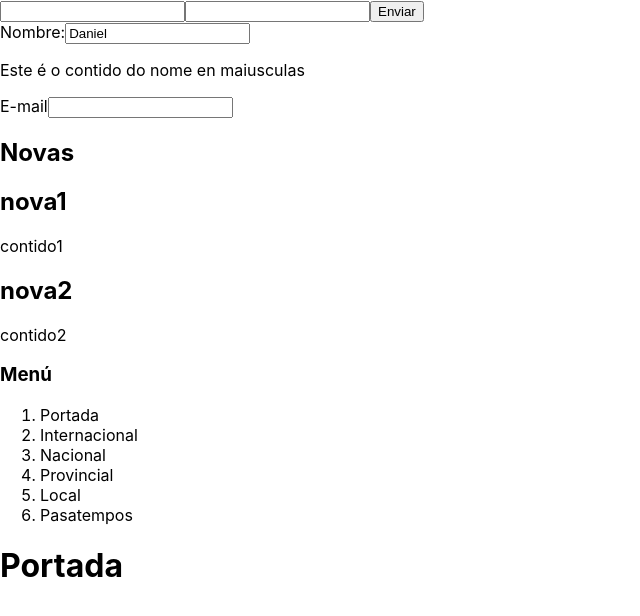
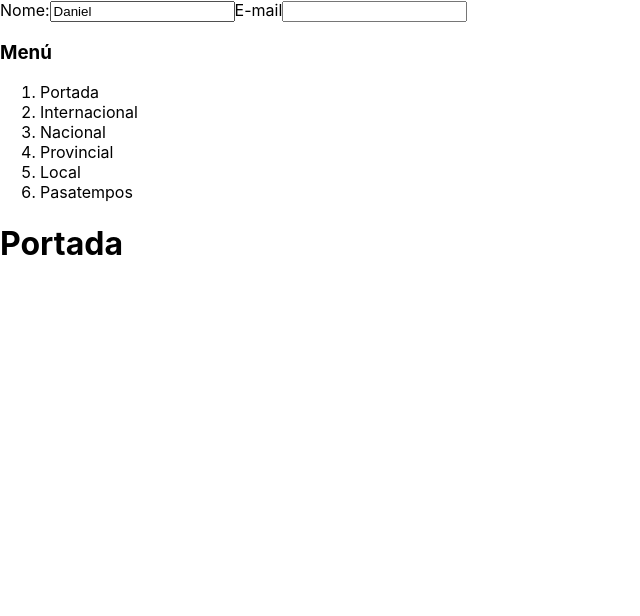
Before and after one commit to JuanJoseGitHub/ReactXornal, a React (Create React App) app: page / in a window 1280 px wide. Shown: the top 616 px of the page, without its empty margins (0-640 px from the left). Built offline with nearby package versions, Linux system fonts and the light colour scheme.

Commit message:
Ordear Nova e Rexistro

```diff
--- a/src/App.js
+++ b/src/App.js
@@ -1,31 +1,12 @@
 import './App.css';
-import './components/login/Login'
-import Login from './components/login/Login';
-import Nova from './components/nova/Nova';
 import Rexistro from './components/rexistro/Rexistro';
 import Navegador from './components/vistas/Navegador';
 
 function App() {
-  const novas = [
-    {
-    titulo:"nova1",
-    contido:"contido1"
-    },
-    {
-    titulo:"nova2",
-    contido:"contido2"
-    }
-  ]
 
-  const componentesNovas=novas.map(
-    nova => <Nova titulo={nova.titulo} contido={nova.contido}/>
-  )
   return (
     <>
-      <Login></Login>
       <Rexistro></Rexistro>
-      <h2>Novas</h2>
-      {componentesNovas}
       <Navegador></Navegador>
     </>
   );
--- a/src/components/login/Login.jsx
+++ /dev/null
@@ -1,12 +0,0 @@
-
-function Login() {
-  return (
-    <form className="login">
-        <input type="test" name="usuario"/>
-        <input type="password" name="contrasinal"/>
-        <input type="submit" value="Enviar"/>
-    </form>
-  );
-}
-
-export default Login;
--- a/src/components/rexistro/Rexistro.jsx
+++ b/src/components/rexistro/Rexistro.jsx
@@ -1,26 +1,25 @@
+import { useState } from "react";
+function Rexistro() {
+  let [nome, setNome] = useState("Daniel");
+  let [email, setEmail] = useState();
 
-import { useState } from "react"
-function Rexistro(){
-   let [nome, setNome]= useState("Daniel")
-   let [email,setEmail]= useState()
-
-    function manexadorDeInputNome(evento){
-        setNome(evento.target.value)
+  function manexadorDeInputNome(evento) {
+    setNome(evento.target.value);
   }
 
-    return(
+  return (
     <>
       <label>
-            Nombre:
-        <input type="text" name="nome" value={nome} onInput={manexadorDeInputNome}/>
-        <p>Este é o contido do nome en maiusculas</p>
+        Nome:
+        <input type="text" name="nome" value={nome} onInput={manexadorDeInputNome} />
       </label>
+
       <label>
         E-mail
-        <input type="email" name="email"/>
+        <input type="email" name="email" />
       </label>
     </>
-    )
+  );
 }
 
-export default Rexistro
+export default Rexistro;
```
Also changed, not shown: src/components/nova/CreaNova.jsx (added, +27 -0 lines), src/components/rexistro/Login.jsx (added, +15 -0 lines). Lines whose indentation alone changed are shown as unchanged.
